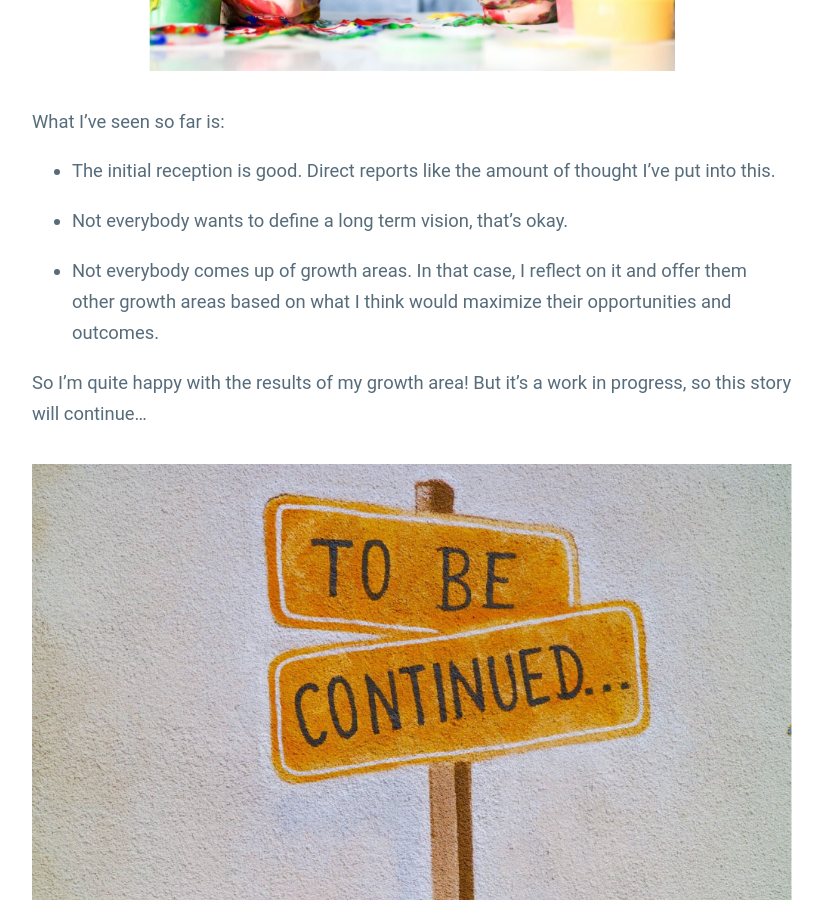
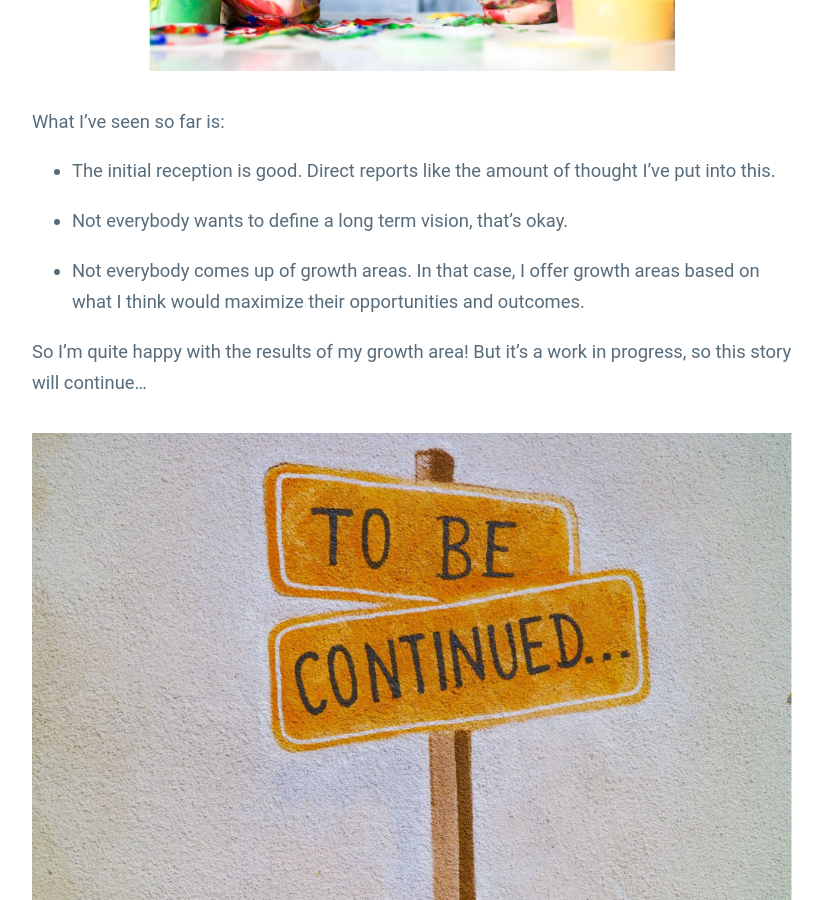
Before and after one commit to guillermodlpa/site, a Jekyll site: the page built from _posts/2021-12-14-growth-of-direct-reports.markdown, in a window 1280 px wide and 900 px high, scrolled down 7250 px. Shown: the whole window, without its empty margins (228-1051 px from the left). Built offline with Jekyll 4.4.1, drawn with Linux system fonts in a browser that asks for light colours.

Commit message:
Updated Growth Of Direct Reports

```diff
--- a/_posts/2021-12-14-growth-of-direct-reports.markdown
+++ b/_posts/2021-12-14-growth-of-direct-reports.markdown
@@ -109,7 +109,7 @@ What I've seen so far is:
 
 * Not everybody wants to define a long term vision, that’s okay.
 
-* Not everybody comes up of growth areas. In that case, I reflect on it and offer them other growth areas based on what I think would maximize their opportunities and outcomes.
+* Not everybody comes up of growth areas. In that case, I offer growth areas based on what I think would maximize their opportunities and outcomes.
 
 So I'm quite happy with the results of my growth area! But it's a work in progress, so this story will continue...
 
```
